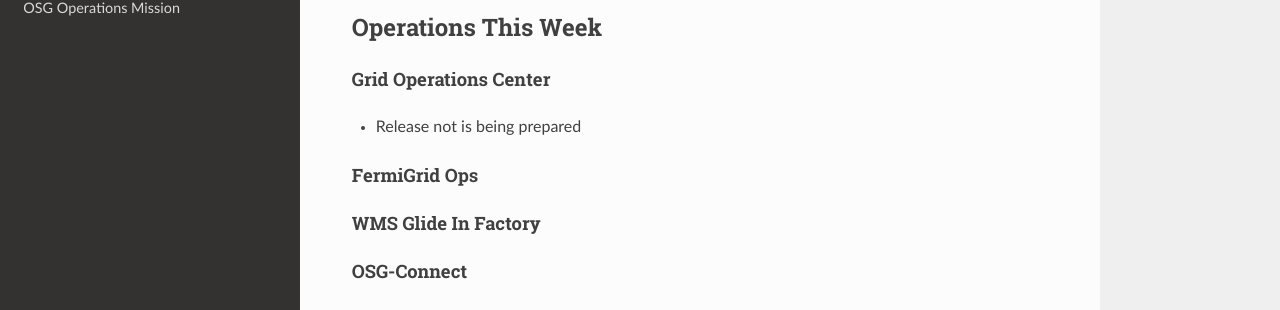
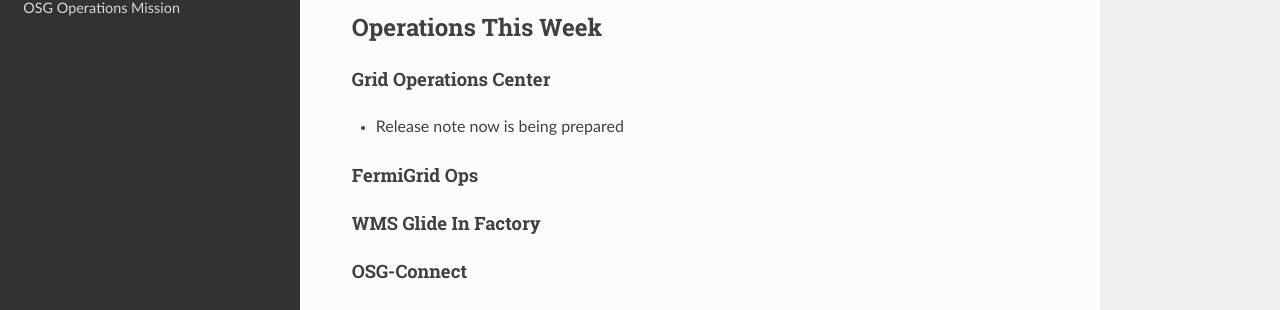
Before and after one commit to osg-htc/operations, an MkDocs documentation site: the page built from docs/WeeklyMinutes/01May2017.md, in a window 1280 px wide and 900 px high, scrolled down 1820 px. Shown: the part 141-451 px from the top of the window. Built offline with MkDocs 1.6.1, drawn with Linux system fonts in a browser that asks for light colours; nearby versions of some CDN libraries; old or Windows-style settings are respelled for this version of MkDocs.

Commit message:
update grid operations section

```diff
--- a/docs/WeeklyMinutes/01May2017.md
+++ b/docs/WeeklyMinutes/01May2017.md
@@ -29,7 +29,7 @@
 ## Operations This Week
 
 #### Grid Operations Center
-  * Release not is being prepared
+  * Release note now is being prepared
 
 #### FermiGrid Ops
 
```
